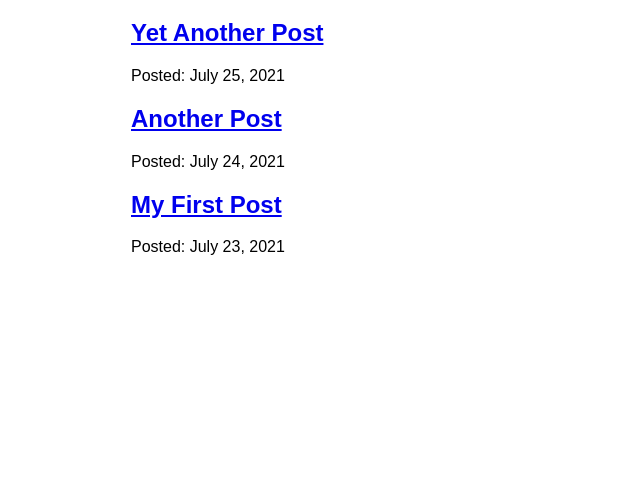
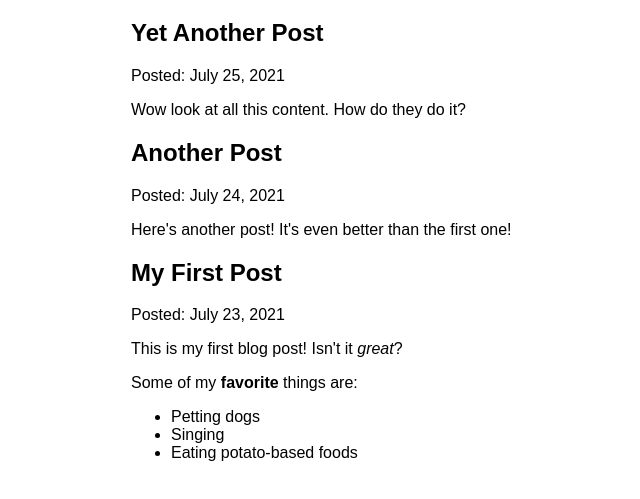
Before and after one commit to temvvlena/my-first-gatsby-site, a Gatsby site: page /blog in a window 1280 px wide. Shown: the part 157-656 px from the top of the page, without its empty margins (259-899 px from the left). Built offline with nearby package versions, Linux system fonts and the light colour scheme; Gatsby itself is replaced by a stand-in of ours.

Commit message:
Finished Gatsby Tutorial Part 6

```diff
--- a/src/pages/blog/index.js
+++ b/src/pages/blog.js
@@ -1,19 +1,19 @@
 import * as React from 'react'
-import { Link, graphql } from 'gatsby'
-import Layout from '../../components/layout'
+import { graphql } from 'gatsby'
+import { MDXRenderer } from 'gatsby-plugin-mdx'
+import Layout from '../components/layout'
 
 const BlogPage = ({ data }) => {
   return (
     <Layout pageTitle="My Blog Posts">
       {
-        data.allMdx.nodes.map(node => (
+        data.allMdx.nodes.map((node) => (
           <article key={node.id}>
-            <h2>
-              <Link to={`/blog/${node.slug}`}>
-                {node.frontmatter.title}
-              </Link>
-            </h2>
+            <h2>{node.frontmatter.title}</h2>
             <p>Posted: {node.frontmatter.date}</p>
+            <MDXRenderer>
+              {node.body}
+            </MDXRenderer>
           </article>
         ))
       }
@@ -26,11 +26,11 @@ export const query = graphql`
     allMdx(sort: {fields: frontmatter___date, order: DESC}) {
       nodes {
         frontmatter {
-          date(formatString: "MMMM D, YYYY")
           title
+          date(formatString: "MMMM DD, YYYY")
         }
         id
-        slug
+        body
       }
     }
   }
```
Also changed, not shown: src/pages/blog/{mdx.slug}.js (deleted, +0 -29 lines).
